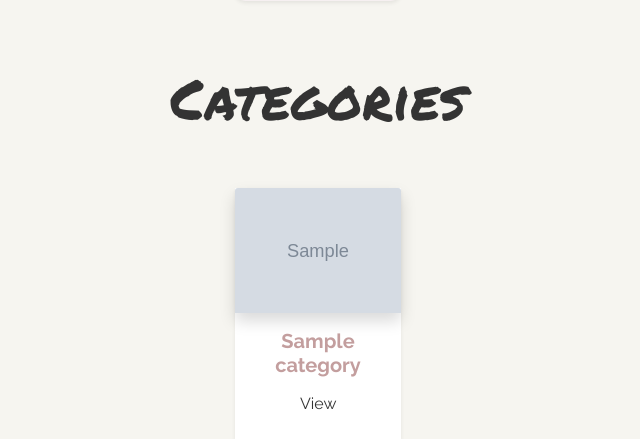
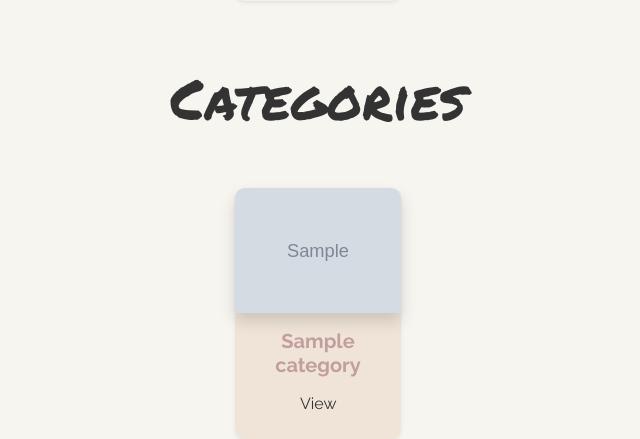
Before and after one commit to RoyMagnussen/CottonBox-Data-Centric, a Flask app: template templates/en_gb/index.html in a window 1280 px wide. Shown: the part 712-1151 px from the top of the page, without its empty margins (322-962 px from the left). Run offline with Flask 2, Linux system fonts and the light colour scheme; the template is opened without the code that fills it: most values are stand-ins (such as "Sample title", 1, 10 or a date in 2020); grey boxes marked "Sample" are stand-in pictures; some libraries are stand-ins or nearby versions; some web fonts are replaced.

Commit message:
Created custom category card styles.

```diff
--- a/static/css/style.css
+++ b/static/css/style.css
@@ -41,6 +41,19 @@ body {
     object-fit: cover;
 }
 
+.category-card {
+    background-color: #f0e4d8;
+    border-radius: 10px !important;
+}
+
+.category-card-img {
+    border-top-left-radius: 10px;
+    border-top-right-radius: 10px;
+    width: 100%;
+    height: 70%;
+    object-fit: cover;
+}
+
 .add-to-cart-modal {
     background-color: #f6f5f0;
     border-radius: 10px;
```
